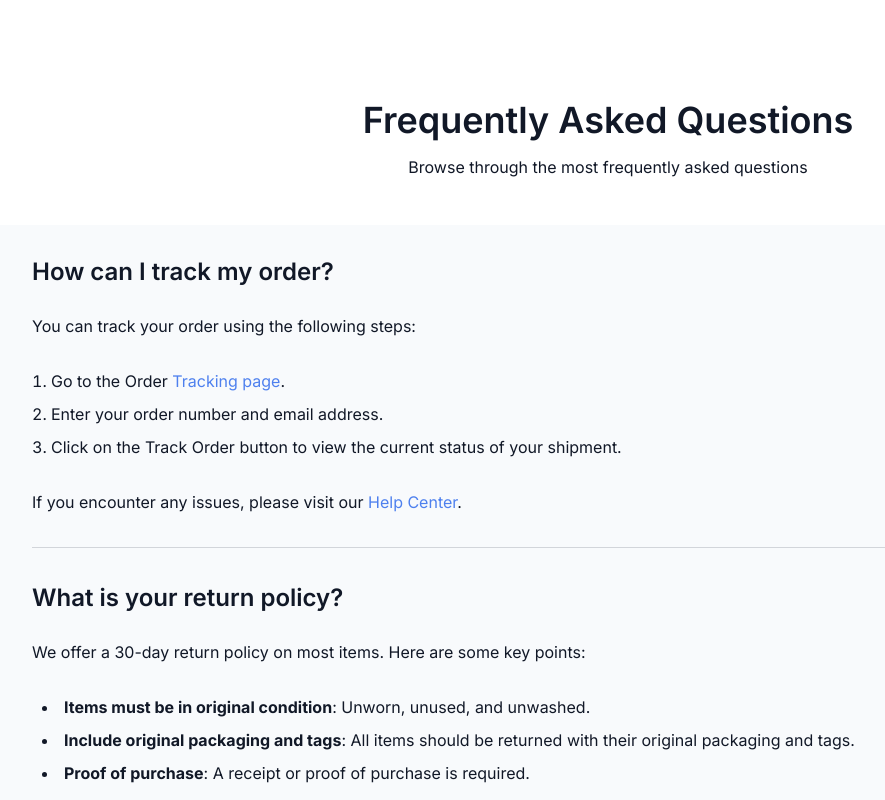
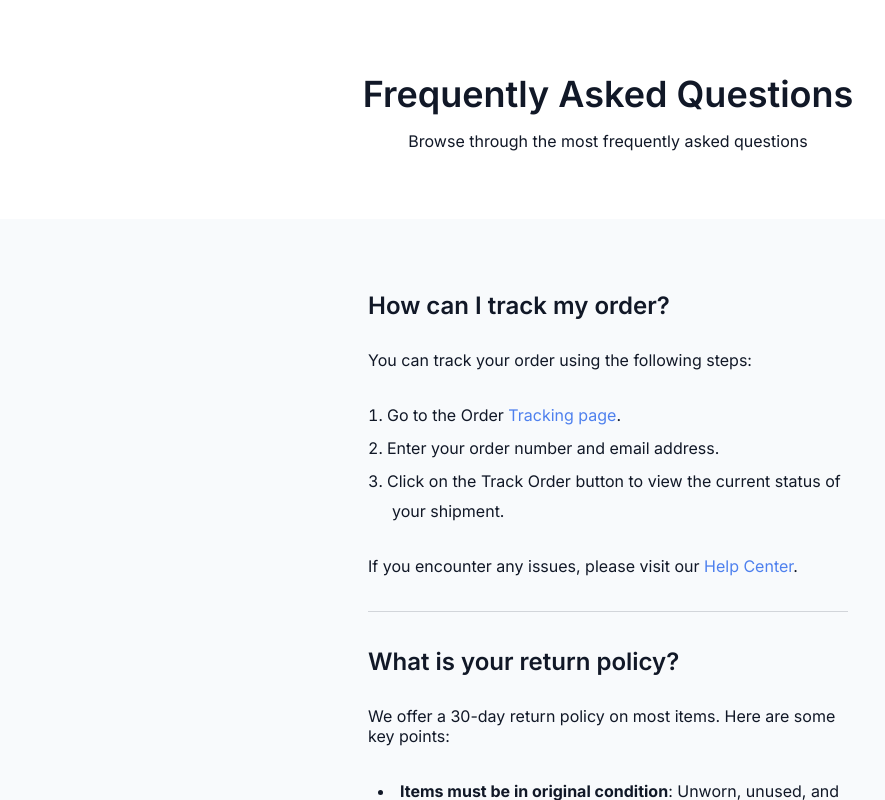
Before and after one commit to annanagem/simple-faq-master, a plain HTML site: page index.html in a window 1280 px wide. Shown: the whole page, without its empty margins (32-917 px from the left). Drawn offline with Linux system fonts and the light colour scheme.

```diff
--- a/style.css
+++ b/style.css
@@ -203,7 +203,7 @@
     font-size: 2.25rem;
     font-weight: 600;
     text-align: center;
-    margin: 3.125rem 0 0.9375rem;
+    margin: 1.5rem 0 0.9375rem;
   }
 
   h2 {
@@ -250,10 +250,11 @@
 
   .questions-content {
     background-color: #F8FAFC;
-    padding: 2rem 4rem;
+    padding: 2rem 25rem;
     width: 100%;
     box-sizing: border-box;
-    margin: 0 auto;
+    margin-top: 20px;
+
   }
 
   .author-info {
```
Also changed, not shown: index.html (+3 -0 lines).
